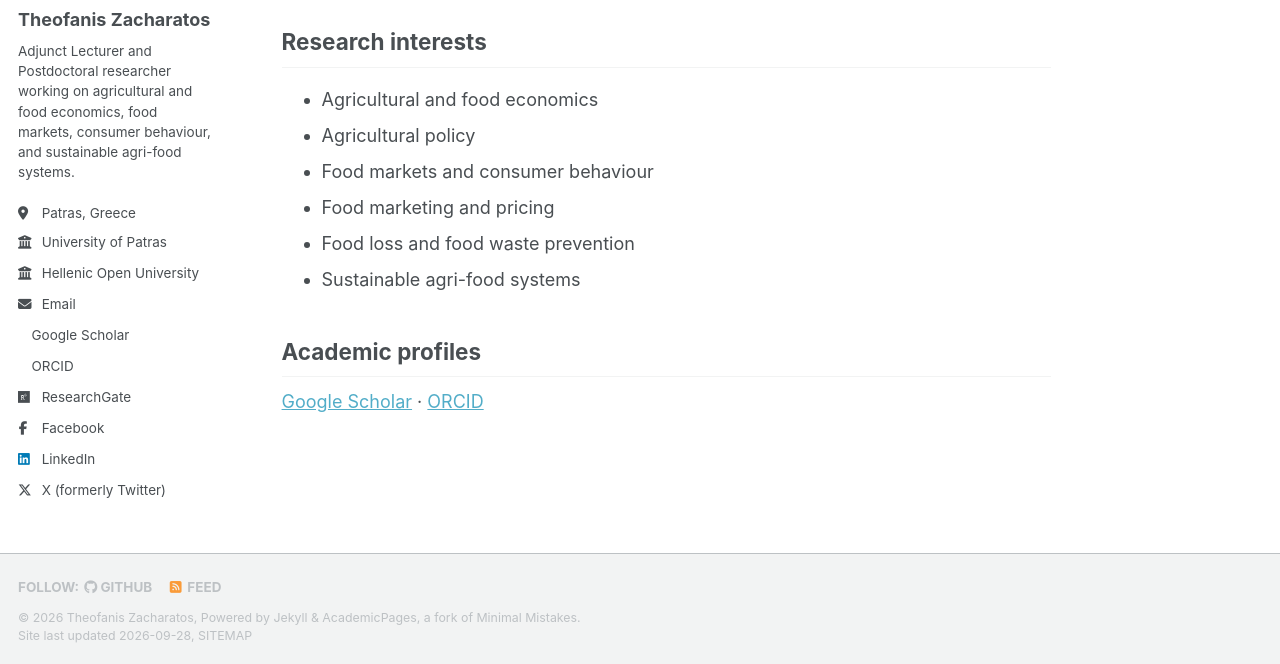
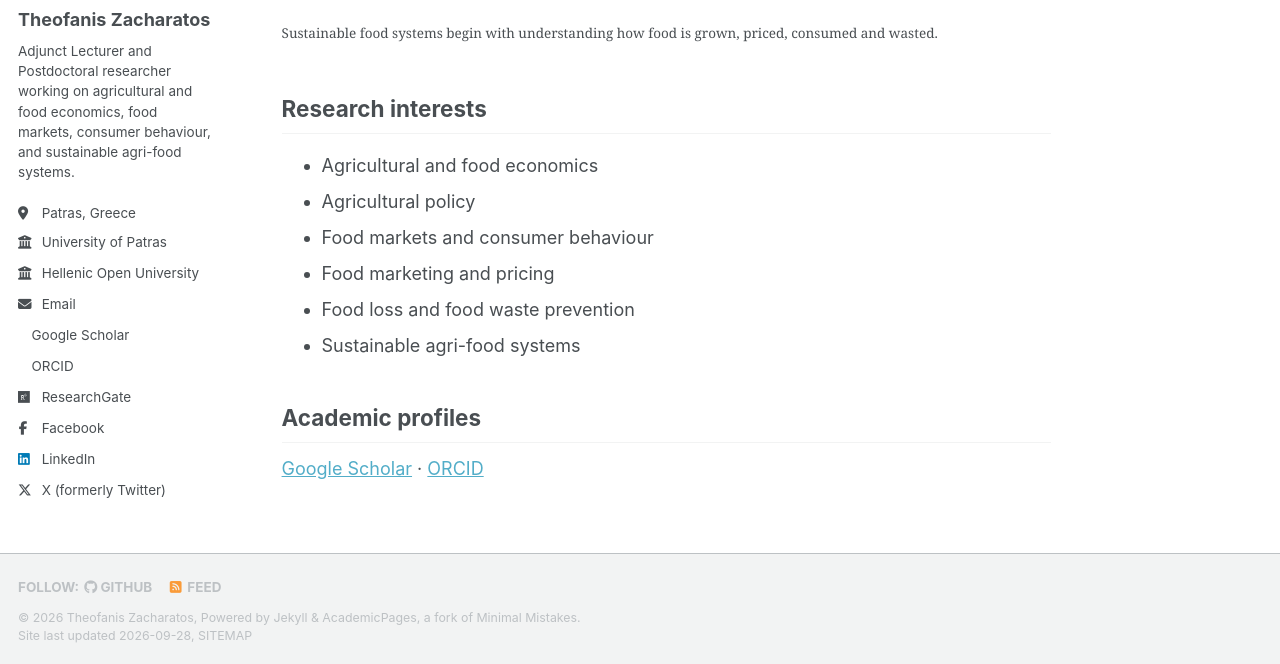
Before and after one commit to TheofanisZacharatos/theofaniszacharatos.github.io, a Jekyll site: the page built from _pages/about.md, in a window 1280 px wide and 900 px high, scrolled down 645 px, cut to the strip 236-900 px from the top of the window. Built offline with Jekyll 4.4.1, drawn with Linux system fonts in a browser that asks for light colours; a style sheet for code colours, icons or effects is not loaded.

Commit message:
Update about.md

```diff
--- a/_pages/about.md
+++ b/_pages/about.md
@@ -13,9 +13,15 @@ My research examines how economic pressures and consumer decisions shape food sy
 
 I received my PhD from the University of Patras in 2024. In 2026, I was a Visiting Scholar at the University of Tuscia, Italy. I have contributed to research and policy work on regional agricultural development in Western Greece. I also serve as a [European Climate Pact Ambassador for Greece](https://climate-pact.europa.eu/meet-community/climate-pact-ambassadors/theofanis-zacharatos_en) and contribute to academic publishing as a guest editor and peer reviewer. [Explore my academic roles and engagement](/academic-service/).
 
-<img class="home-olive-photo"
-     src="{{ '/images/frank-albrecht-k-ICgGQLdkM-unsplash.jpg' | relative_url }}"
-     alt="Olive branches with green olives in natural light">
+<figure class="home-olive-feature">
+  <img class="home-olive-photo"
+       src="{{ '/images/frank-albrecht-k-ICgGQLdkM-unsplash.jpg' | relative_url }}"
+       alt="Olive branches with green olives in natural light">
+
+  <figcaption class="home-olive-quote">
+    Sustainable food systems begin with understanding how food is grown, priced, consumed and wasted.
+  </figcaption>
+</figure>
 
 ## Research interests
 
```
